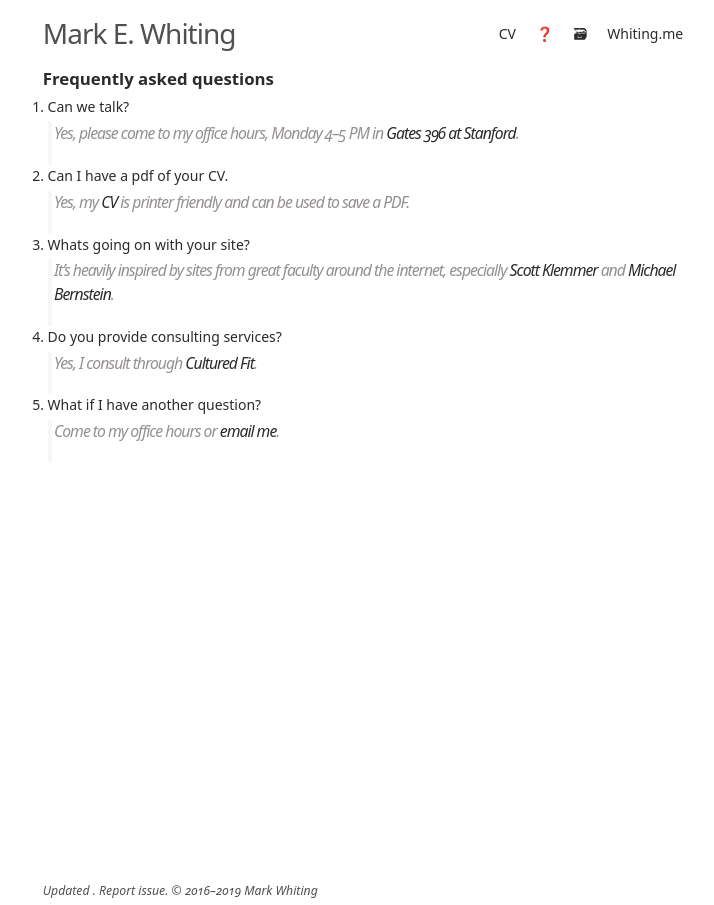
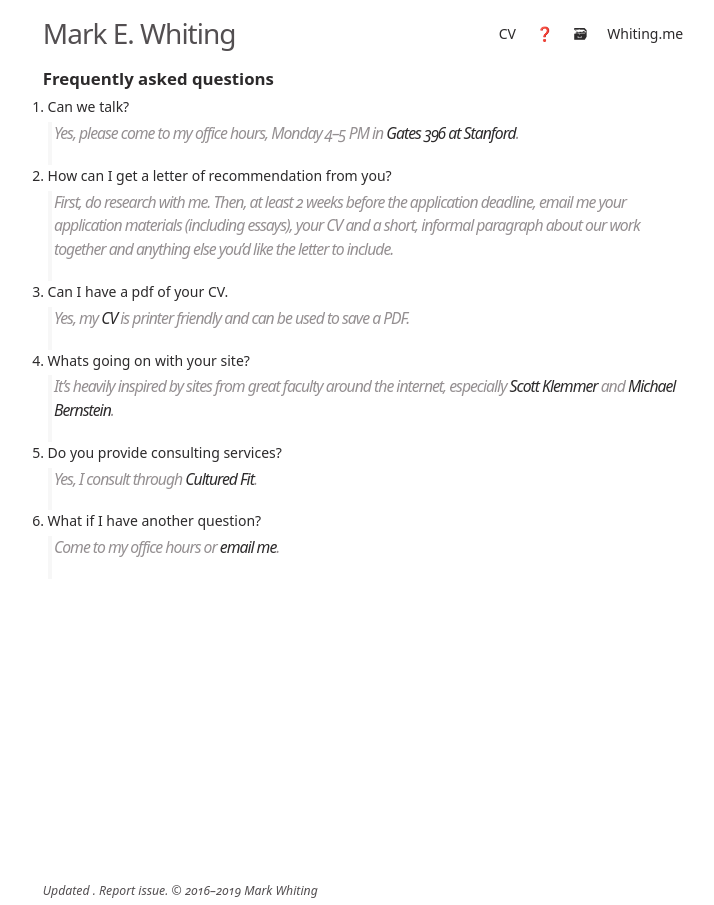
Before and after one commit to markwhiting/Whiting.me, a Jekyll site: the page built from faq.md, in a window 1280 px wide. Shown: the whole page, without its empty margins (277-991 px from the left). Built offline with Jekyll 4.4.1, drawn with Linux system fonts in a browser that asks for light colours.

Commit message:
Added letter of recommendation section to FAQ

```diff
--- a/faq.md
+++ b/faq.md
@@ -8,11 +8,13 @@ permalink: /faq/
 
 1. Can we talk?
    > Yes, please come to my office hours, Monday 4--5 PM in [Gates 396 at Stanford](https://campus-map.stanford.edu/?id=07-450&lat=37.43015919146253&lng=-122.16995022537262&zoom=17).
-2. Can I have a pdf of your CV.
+2. How can I get a letter of recommendation from you?
+   > First, do research with me. Then, at least 2 weeks before the application deadline, email me your application materials (including essays), your CV and a short, informal paragraph about our work together and anything else you'd like the letter to include.
+3. Can I have a pdf of your CV.
    > Yes, my [CV](https://whiting.me/cv) is printer friendly and can be used to save a PDF.
-3. Whats going on with your site?
+4. Whats going on with your site?
    > It's heavily inspired by sites from great faculty around the internet, especially [Scott Klemmer](https://d.ucsd.edu/srk/) and [Michael Bernstein](https://hci.stanford.edu/msb/).
-4. Do you provide consulting services?
+5. Do you provide consulting services?
    > Yes, I consult through [Cultured Fit](https://cultured.fit).
-5. What if I have another question?
+6. What if I have another question?
    > Come to my office hours or [email me](mailto:mark@whiting.me).
```
